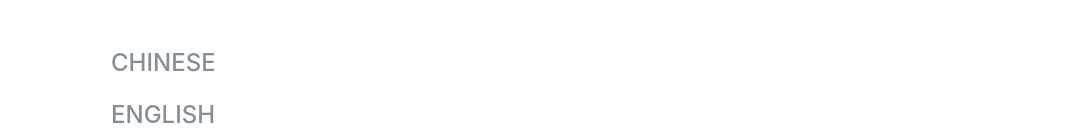
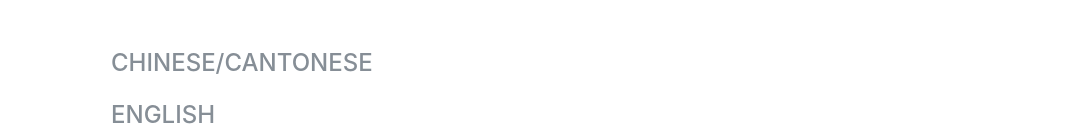
Before and after one commit to jietaowu/jietaowu.github.io, a plain HTML site: page index.html in a window 1280 px wide. Shown: the part 3606-3741 px from the top of the page, without its empty margins (209-1280 px from the left). Drawn offline with nearby package versions, Linux system fonts and the light colour scheme; a web font is replaced by a local one.

Commit message:
add Chinese dialect

```diff
--- a/index.html
+++ b/index.html
@@ -284,7 +284,7 @@
           <div class="resume-item d-flex flex-column flex-md-row mb-5">
             <div class="resume-content mr-auto">
 
-              <div class="subheading mb-3">Chinese</div>
+              <div class="subheading mb-3">Chinese/Cantonese</div>
               <div class="subheading mb-3">English</div>
 
             </div>
```
